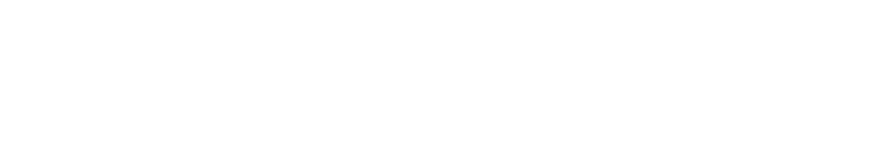
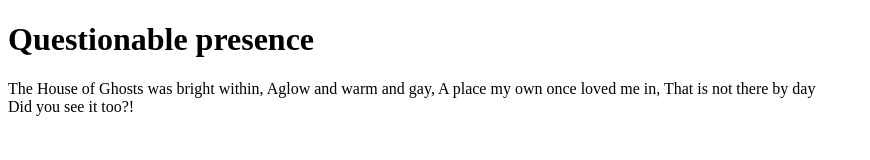
Before and after one commit to newPerson-tech/hm5, a plain HTML site: page index.html in a window 1280 px wide. Shown: the whole page, without its empty margins (0-870 px from the left). Drawn offline with Linux system fonts and the light colour scheme.

Commit message:
html structure

```diff
--- a/index.html
+++ b/index.html
@@ -9,6 +9,30 @@
 </head>
 
 <body>
+    <div class="container">
+        <h1 class="fancy-heading">
+            Questionable presence
+        </h1>
+        <main class="main-part">
+            <div class="content">
+                The House of Ghosts was bright within,
+
+                Aglow and warm and gay,
+
+                A place my own once loved me in,
+
+                That is not there by day
+            </div>
+        </main>
+        <section class="section-part">
+            <div class="div-ghost">
+
+            </div>
+        </section>
+        <footer class="reasonable-question">
+            Did you see it too?!
+        </footer>
+    </div>
     <script src="./script.js"></script>
 </body>
 
```
